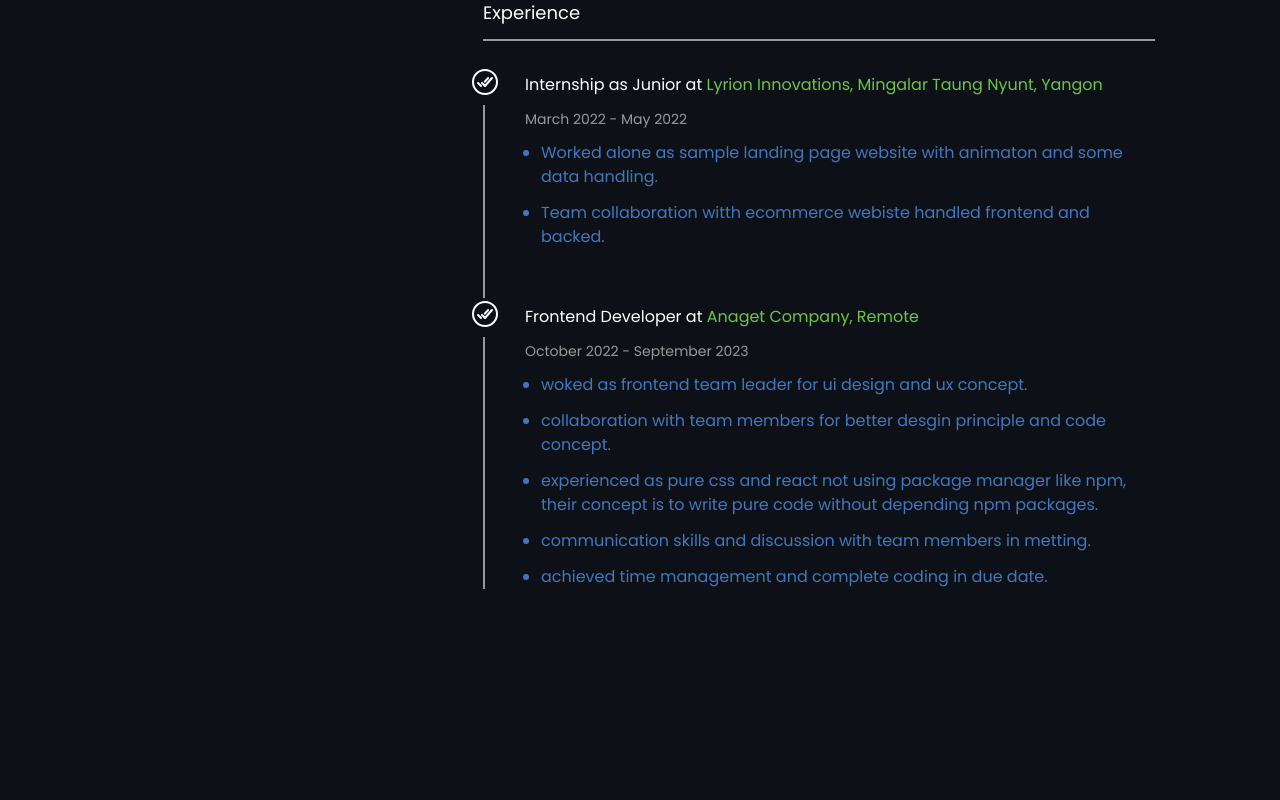
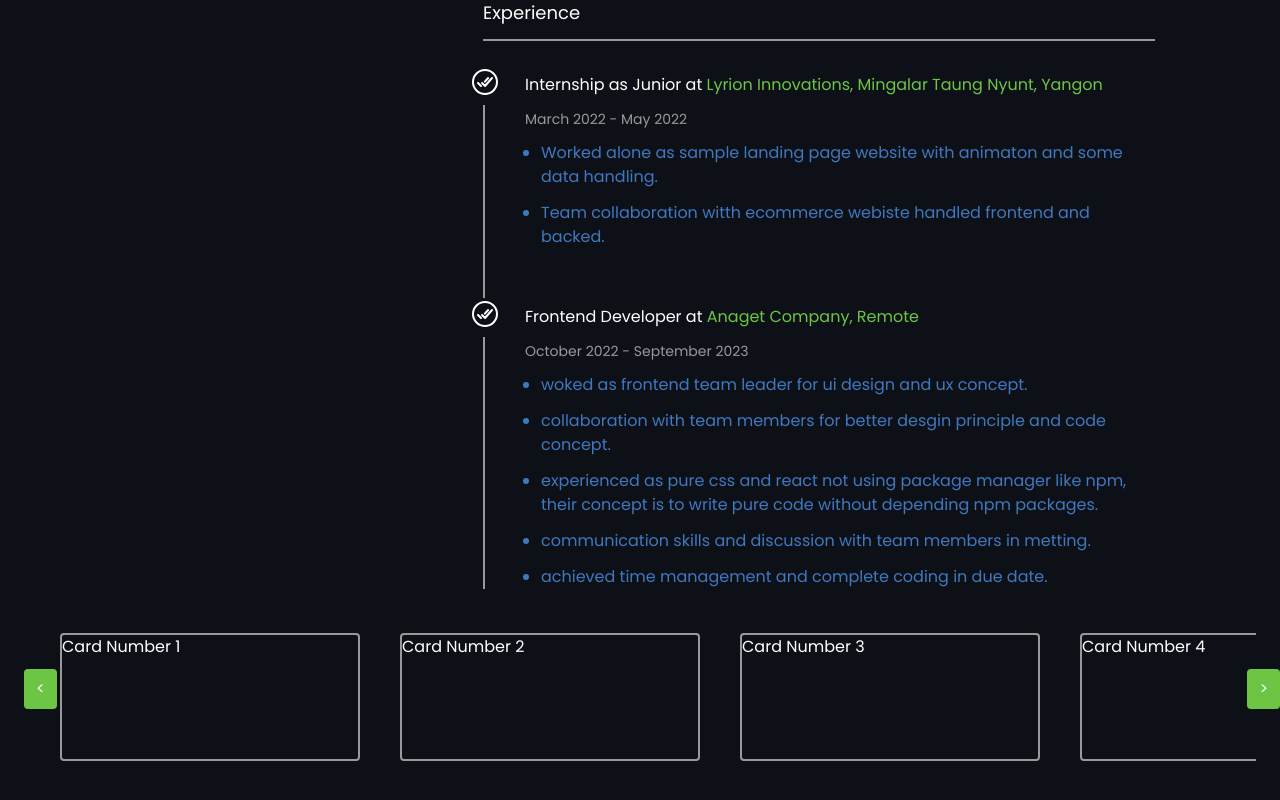
Before and after one commit to waiyanhtet1/my-porofolio, a React (Vite) app: page / in a window 1280 px wide. Shown: the part 1286-2086 px from the top of the page. Before the commit the page ends 1875 px from the top, so only its background shows below. Built offline with nearby package versions, Linux system fonts and the light colour scheme.

Commit message:
setup: slider component in react

```diff
--- a/src/App.jsx
+++ b/src/App.jsx
@@ -1,6 +1,7 @@
 import Hero from "./components/Hero";
 import Navbar from "./components/Navbar";
 import Profile from "./components/Profile";
+import Carousel from "./components/Slider/Carousel";
 
 const App = () => {
   return (
@@ -8,6 +9,7 @@ const App = () => {
       <Navbar />
       <Hero />
       <Profile />
+      <Carousel />
     </div>
   );
 };
--- a/src/components/Hero.jsx
+++ b/src/components/Hero.jsx
@@ -3,7 +3,7 @@ import AnimationData from "../assets/Animation.json";
 
 const Hero = () => {
   return (
-    <div className="flex flex-col-reverse justify-around items-center px-5 md:flex-row h-screen">
+    <div className="flex flex-col-reverse justify-around items-center px-5 lg:flex-row h-screen">
       {/* content info */}
       <div className="text-white md:hidden flex flex-col items-center gap-3 pb-3">
         <p className="flex items-center gap-2">
--- /dev/null
+++ b/src/components/Slider/Carousel.jsx
@@ -0,0 +1,59 @@
+import React, { useRef, useState } from "react";
+import SliderCard from "./SliderCard";
+
+const Carousel = () => {
+  const elementRef = useRef(null);
+  const [arrowDisable, setArrowDisable] = useState(true);
+
+  const handleScroll = (element, step) => {
+    // let scrollAmount = 0;
+    // const distance = 300;
+    element.scrollLeft += step;
+
+    // const sliderTimer = setInterval(() => {
+    //   element.scrollLeft += step;
+    //   scrollAmount += Math.abs(step);
+    //   if (scrollAmount >= distance) {
+    //     clearInterval(sliderTimer);
+    //   }
+    //   if (element.scrollLeft === 0) {
+    //     setArrowDisable(true);
+    //   } else {
+    //     setArrowDisable(false);
+    //   }
+    // }, 0);
+  };
+
+  return (
+    <div className="relative overflow-hidden p-6">
+      <button
+        className="btn btn-primary absolute top-20"
+        onClick={() => handleScroll(elementRef.current, -300)}
+        disabled={arrowDisable}
+      >
+        &lt;
+      </button>
+      <button
+        className="btn btn-primary absolute top-20 right-0"
+        onClick={() => handleScroll(elementRef.current, 300)}
+        disabled={arrowDisable}
+      >
+        &gt;
+      </button>
+
+      <div
+        ref={elementRef}
+        className="overflow-x-hidden flex scroll-smooth py-0 px-4"
+      >
+        <SliderCard cardNo="1" />
+        <SliderCard cardNo="2" />
+        <SliderCard cardNo="3" />
+        <SliderCard cardNo="4" />
+        <SliderCard cardNo="5" />
+        <SliderCard cardNo="6" />
+      </div>
+    </div>
+  );
+};
+
+export default Carousel;
--- /dev/null
+++ b/src/components/Slider/SliderCard.jsx
@@ -0,0 +1,11 @@
+import React from "react";
+
+const SliderCard = ({ cardNo }) => {
+  return (
+    <div className="min-w-[300px] max-w-[300px] h-32 bg-primary m-5 text-white border-2 border-whitesmoke rounded">
+      Card Number {cardNo}
+    </div>
+  );
+};
+
+export default SliderCard;
--- a/src/index.css
+++ b/src/index.css
@@ -13,7 +13,7 @@ body {
 }
 
 .btn-primary {
-  @apply bg-tertiary;
+  @apply bg-tertiary text-white;
 }
 
 .skill_card {
```
